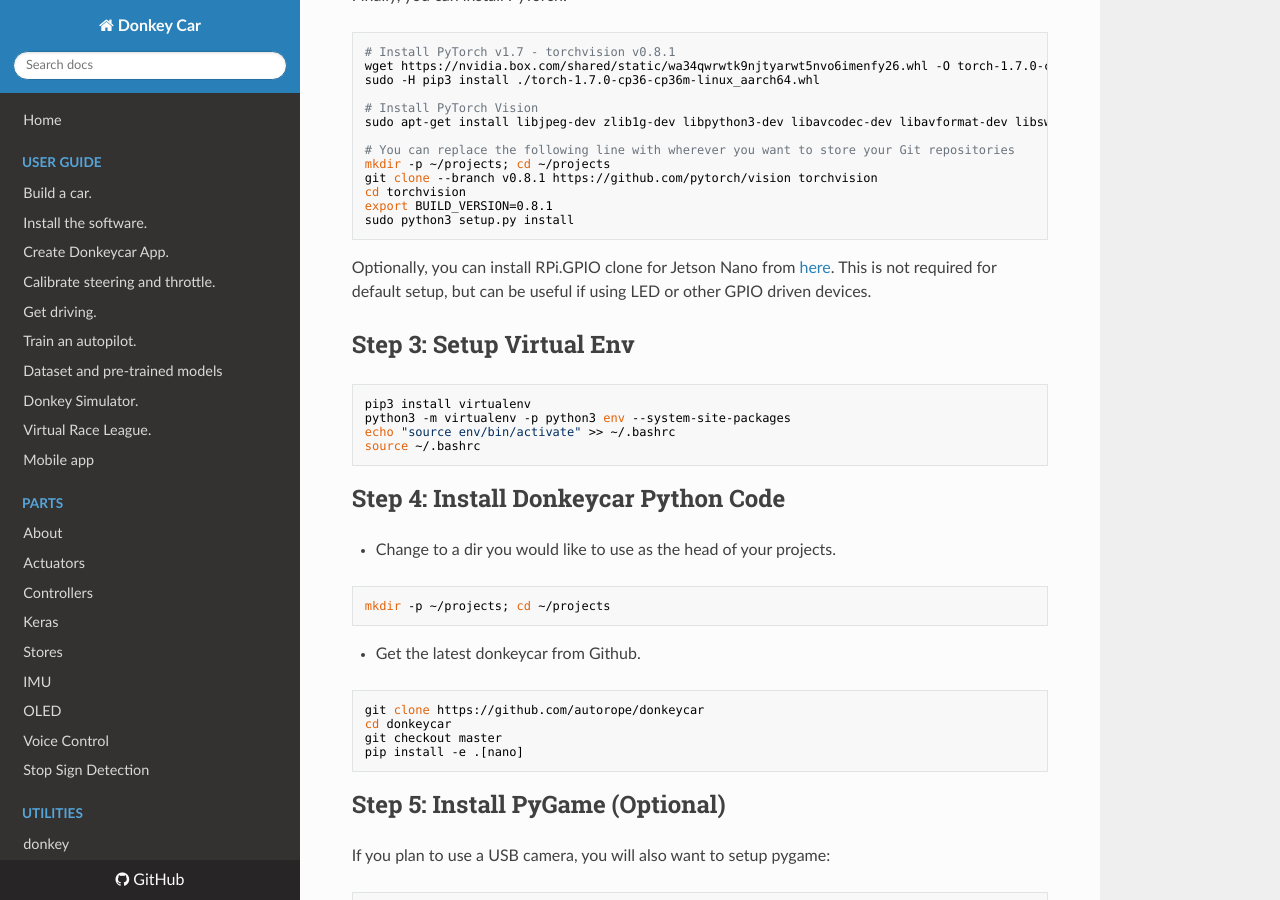
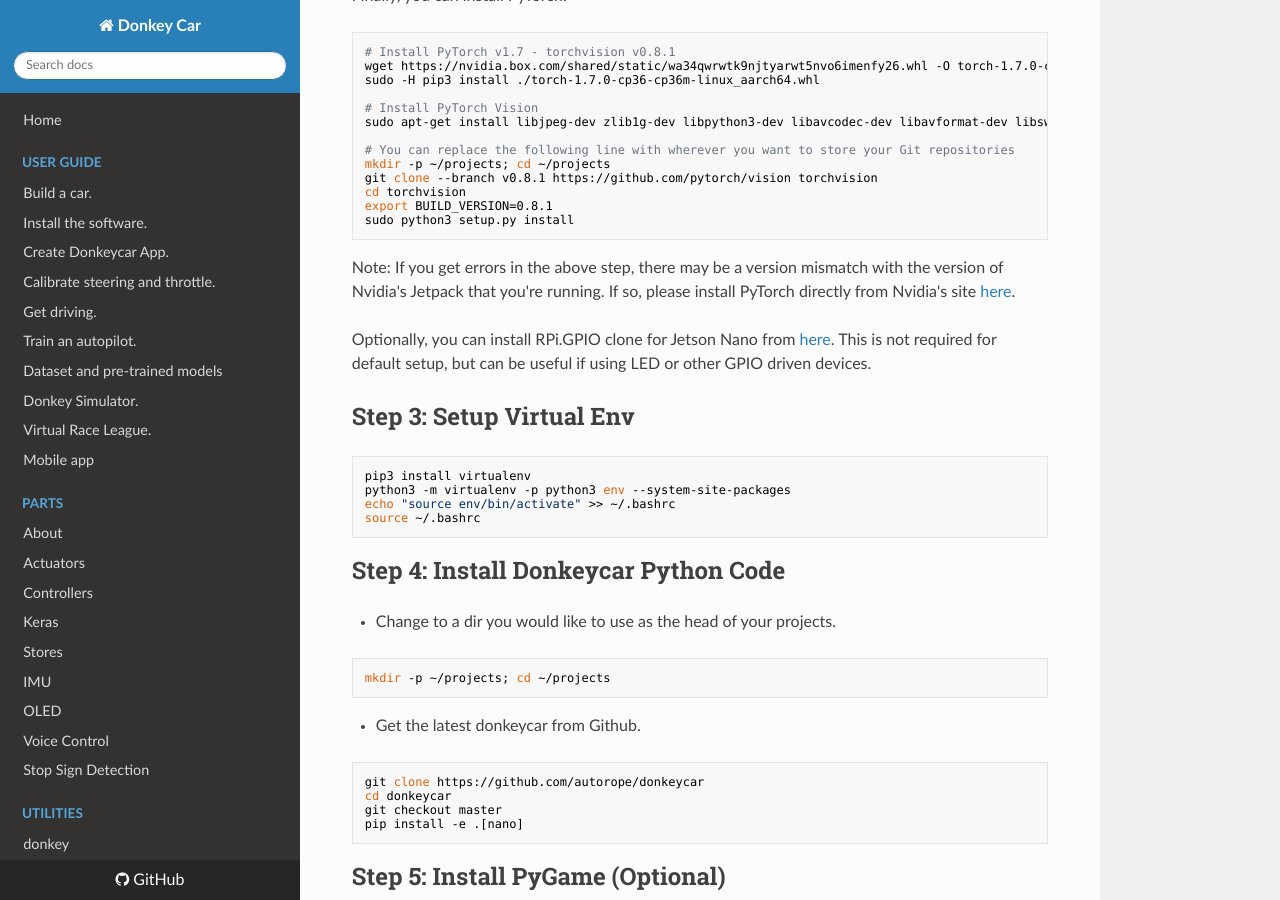
Before and after one commit to autorope/donkeydocs, an MkDocs documentation site: the page built from docs/guide/robot_sbc/setup_jetson_nano.md, in a window 1280 px wide and 900 px high, scrolled down 1243 px. Built offline with MkDocs 1.6.1, drawn with Linux system fonts in a browser that asks for light colours; nearby versions of some CDN libraries; old or Windows-style settings are respelled for this version of MkDocs.

Commit message:
Added note to install PyTorch from Nivida's own wheels

````diff
--- a/docs/guide/robot_sbc/setup_jetson_nano.md
+++ b/docs/guide/robot_sbc/setup_jetson_nano.md
@@ -62,6 +62,8 @@ export BUILD_VERSION=0.8.1
 sudo python3 setup.py install
 ```
 
+Note: If you get errors in the above step, there may be a version mismatch with the version of Nvidia's Jetpack that you're running. If so, please install PyTorch directly from Nvidia's site [here](https://forums.developer.nvidia.com/t/pytorch-for-jetson-version-1-8-0-now-available/72048).
+
 Optionally, you can install RPi.GPIO clone for Jetson Nano from [here](https://github.com/NVIDIA/jetson-gpio). This is not required for default setup, but can be useful if using LED or other GPIO driven devices.
 
 ##  Step 3: Setup Virtual Env
````
